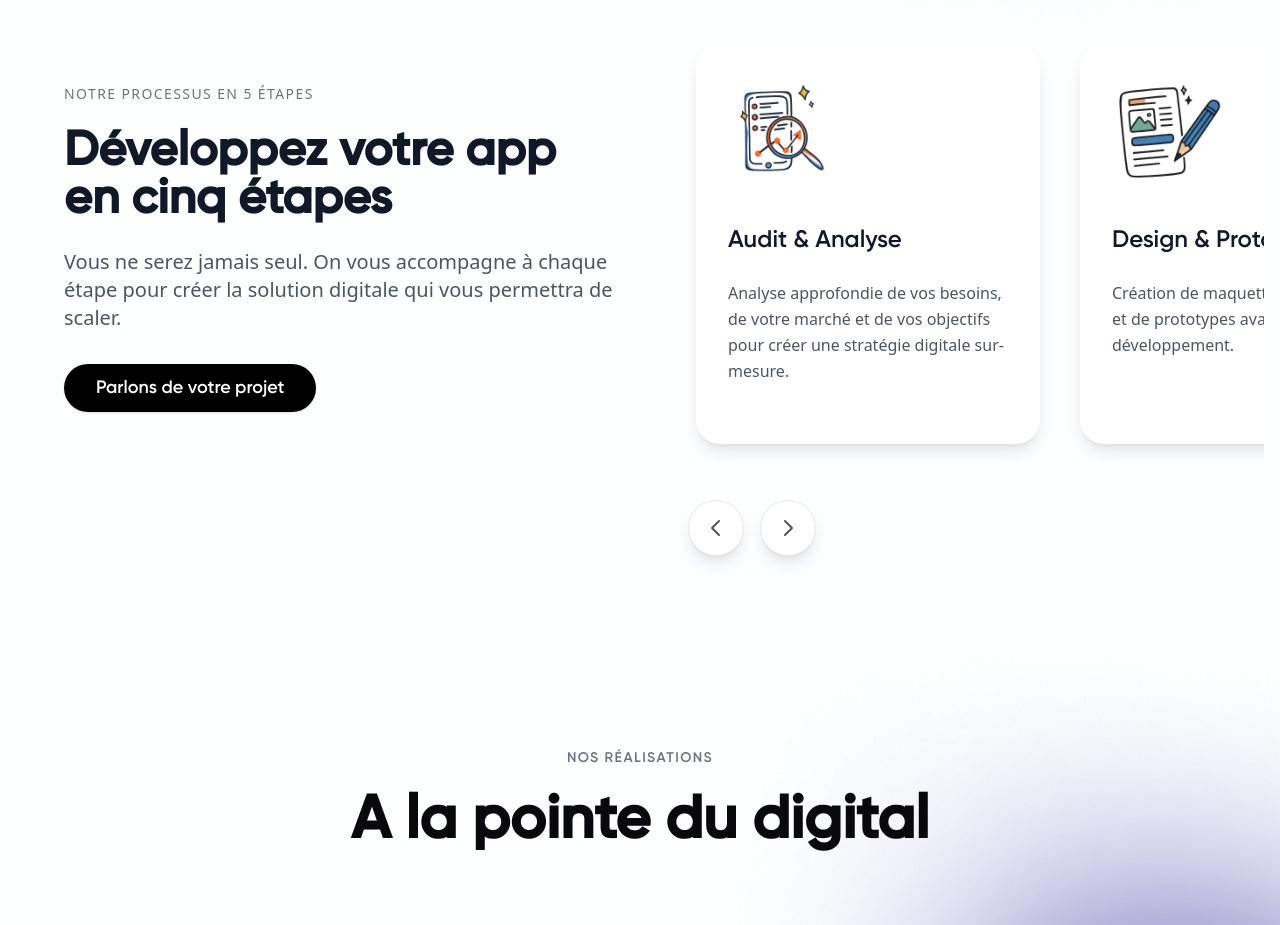
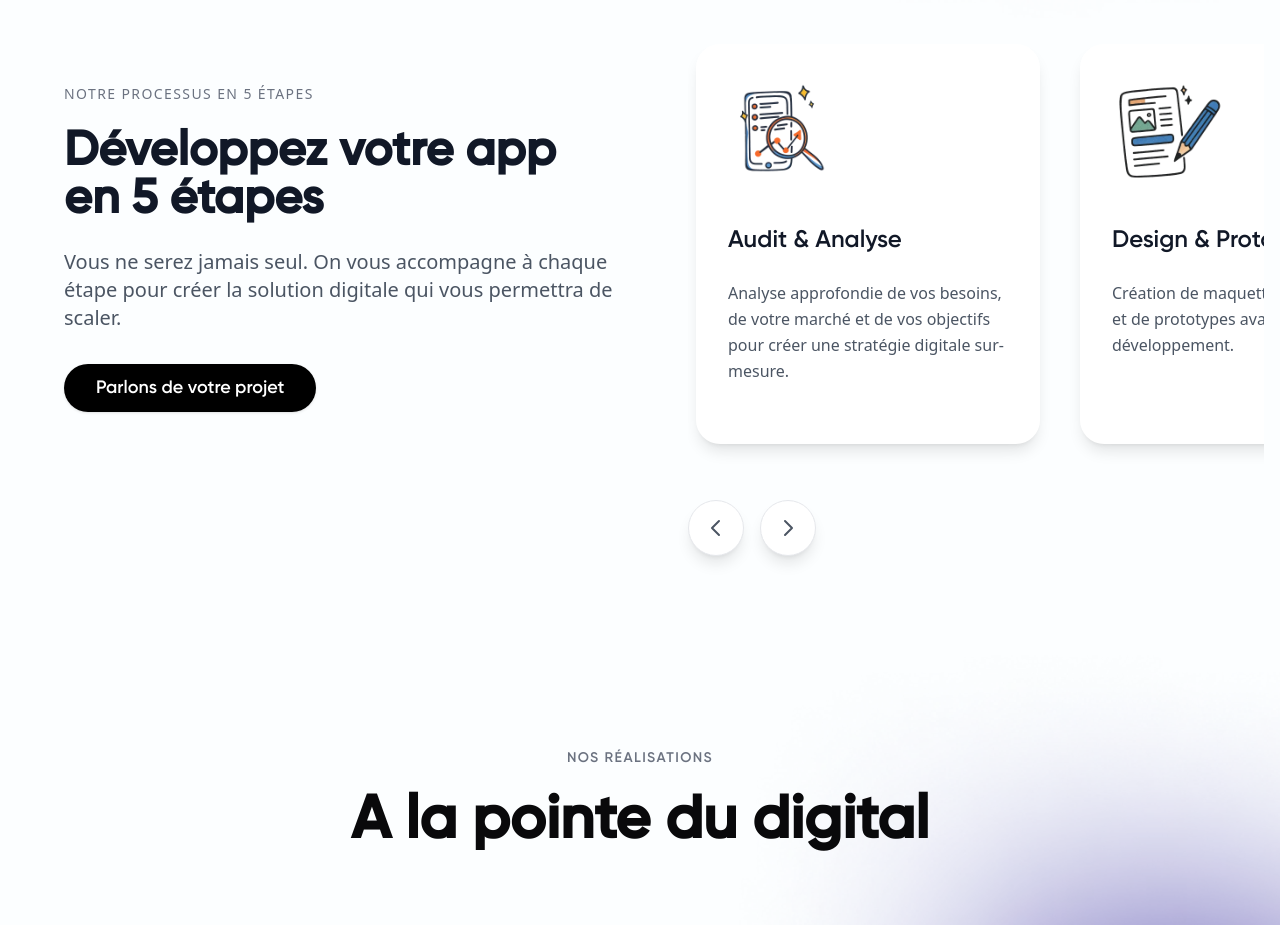
Before and after one commit to EddyBough/innov8digital, a Next.js app: page / in a window 1280 px wide. Shown: the part 4860-5785 px from the top of the page. Built offline with nearby package versions, Linux system fonts and the light colour scheme.

Commit message:
issue 215 optimization of performance

```diff
--- a/src/app/sections-home/components/ProcessHeader.tsx
+++ b/src/app/sections-home/components/ProcessHeader.tsx
@@ -23,7 +23,7 @@ export default function ProcessHeader({
       <h2 className="text-3xl sm:text-4xl xl:text-5xl 2xl:text-6xl font-black text-gray-900 mb-4 sm:mb-6 leading-tight">
         Développez votre app
         <br />
-        en cinq étapes
+        en 5 étapes
       </h2>
       <p className="text-base sm:text-lg xl:text-xl text-gray-600 leading-relaxed mb-8">
         Vous ne serez jamais seul. On vous accompagne à chaque étape pour créer
```
Also changed, not shown: 1 other file (tests, documents, lock files or other folders).
